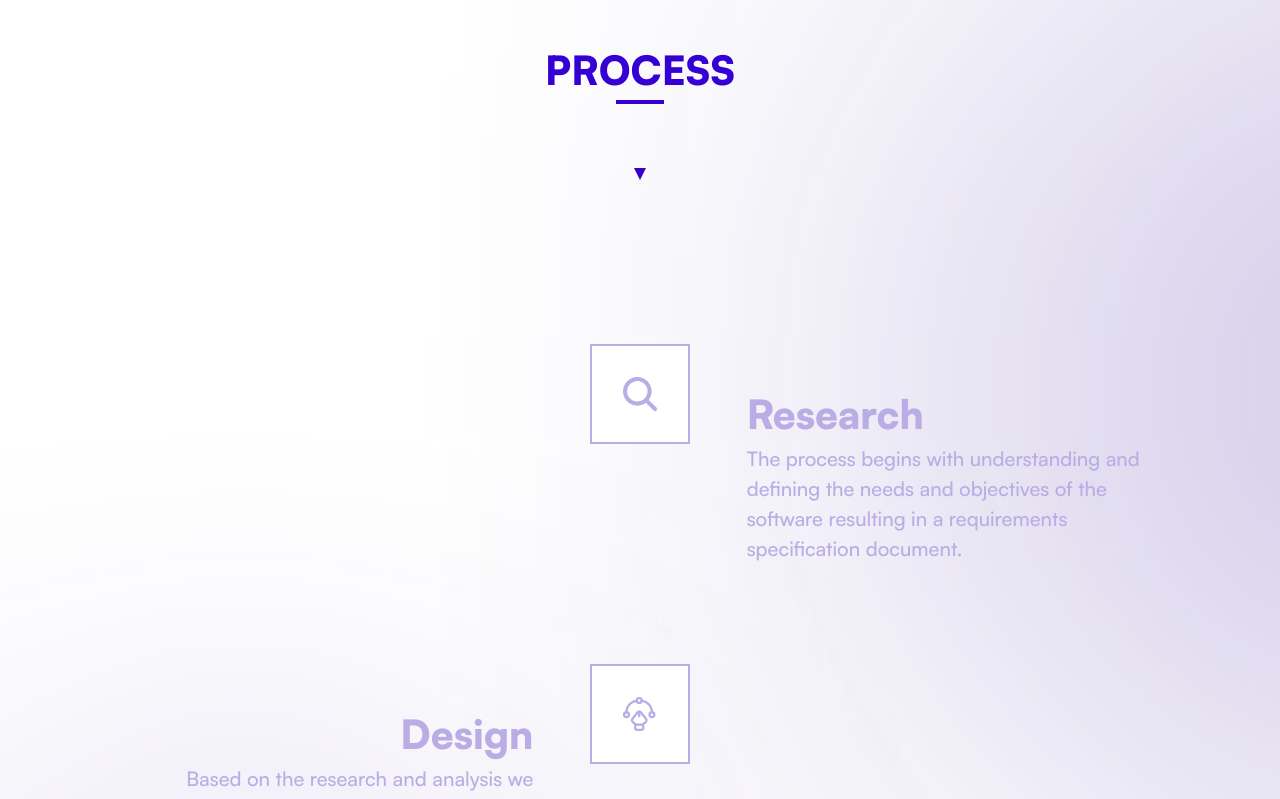
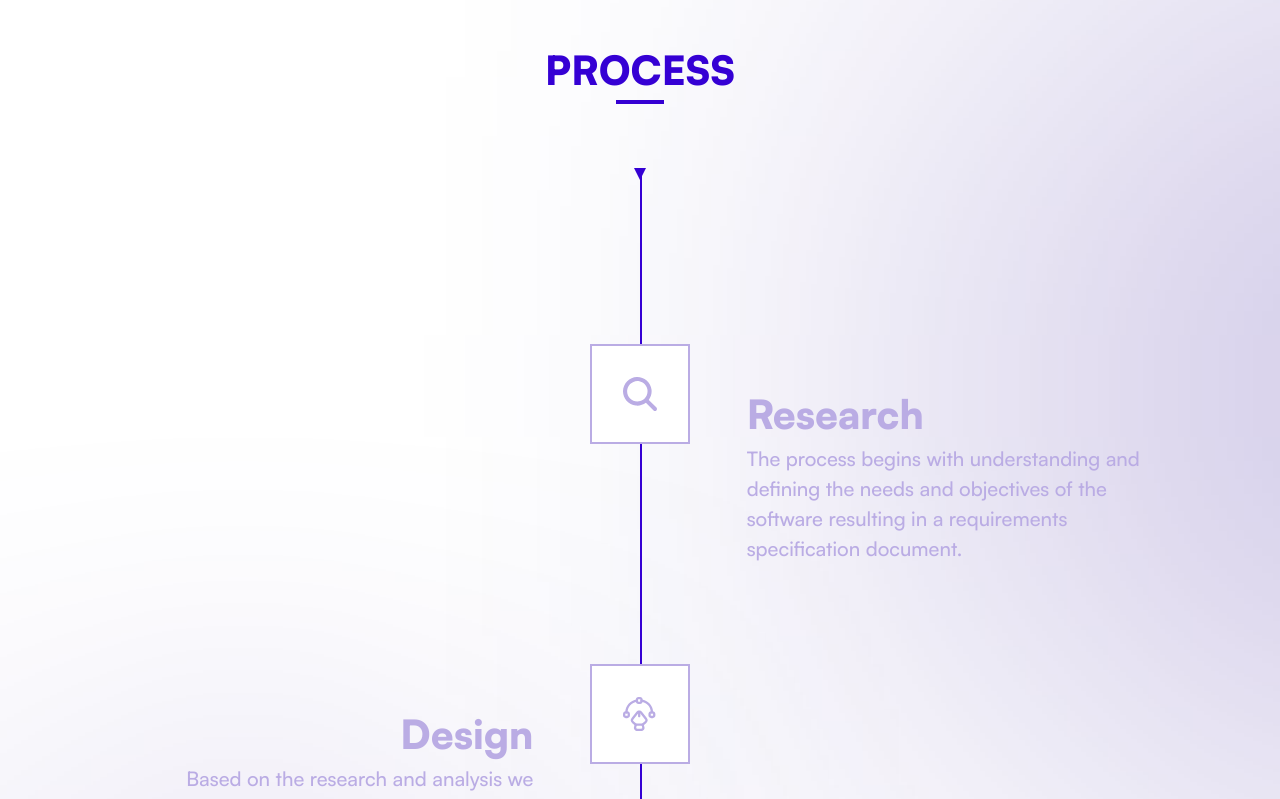
Before and after one commit to MRV-Tool/lpl-website, a React (Vite) app: page / in a window 1280 px wide. Shown: the part 2560-3359 px from the top of the page. Built offline with nearby package versions, Linux system fonts and the light colour scheme.

Commit message:
new changes

```diff
--- a/src/common/ProcessGrid.jsx
+++ b/src/common/ProcessGrid.jsx
@@ -1,19 +1,40 @@
 import React, { useRef, useState, useEffect } from "react";
 import { useInView } from "react-intersection-observer";
 
-const ProcessGrid = ({ image, heading, subheading, index, altText }) => {
+const ProcessGrid = ({
+  active,
+  inactive,
+  heading,
+  subheading,
+  index,
+  altText,
+  iconStyle,
+  iconView,
+  handleUpdate,
+}) => {
+  const [style, setStyle] = useState({});
   const processRef = useRef();
-  // const [headingStyle, setHeadingStyle] = useState("#BAACE4");
+  const iconRef = useRef();
+
   const [ref, inView] = useInView({
-    triggerOnce: true, // Only trigger once
+    threshold: 1,
   });
+
   useEffect(() => {
+    if (iconView) {
+      setStyle({ animation: "colorSwap 0.5s ease-in-out", color: "#3500D4" });
+    } else {
+      setStyle({
+        animation: "reverseColorSwap 0.5s ease-in-out",
+        color: "#BAACE4",
+      });
+    }
+  }, [iconView]);
+
+  useEffect(() => {
+    // console.log('inView,altText =====',inView,altText)
     if (inView) {
-      // setTimeout(()=>{
-      //   document.getElementById(heading).style.color = "#3500D4";
-      //   document.getElementById(subheading).style.color = "#1A0061"
-      // },500)
-      //setHeadingStyle("#3500D4");
+      handleUpdate(inView, altText);
     }
   }, [inView]);
 
@@ -22,8 +43,9 @@ const ProcessGrid = ({ image, heading, subheading, index, altText }) => {
       <div className="my-4">
         <div
           ref={(node) => {
-            processRef.current = node;
+            iconRef.current = node;
             ref(node);
+            // ref3(node)
           }}
           className="grid grid-cols-3 grid-rows-2 w-full items-end max_md:grid-cols-2"
         >
@@ -31,26 +53,36 @@ const ProcessGrid = ({ image, heading, subheading, index, altText }) => {
             <>
               <div
                 id="center-icon"
-                className="items-center justify-self-center col-start-2 row-start-1 bg-white border-2 border-lavendar F-JC-AI-CENTER w-[100px] h-[100px] max_md:col-start-1 max_md:w-[58px] max_md:h-[58px]"
+                className="items-center justify-self-center col-start-2 row-start-1 bg-white border-2 F-JC-AI-CENTER w-[100px] h-[100px] max_md:col-start-1 max_md:w-[58px] max_md:h-[58px]"
+                style={iconStyle}
               >
-                <img src={image} alt={altText} />
+                <img
+                  className="max_md:w-1/2"
+                  src={iconView ? active : inactive}
+                  alt={altText}
+                />
               </div>
               <div
                 id="process-heading"
-                className="-mr-16 col-start-1 row-start-1 justify-self-end max_md:col-start-2 max_md:justify-self-start max_md:-ml-16"
+                className="-mr-16 col-start-1 row-start-1 justify-self-end max_md:col-start-2 max_md:justify-self-start max_md:-ml-10"
               >
                 <div
                   id={heading}
                   className="ProcessHeading text-right max_md:text-left"
+                  style={style}
                 >
                   {heading}
                 </div>
               </div>
               <div
                 id="process-subheading"
-                className="-mr-16 justify-self-end col-start-1 row-start-2 max_md:col-start-2 max_md:justify-self-start max_md:-ml-16 "
+                className="-mr-16 justify-self-end col-start-1 row-start-2 max_md:col-start-2 max_md:justify-self-start max_md:-ml-10"
               >
-                <div id={subheading} className="ProcessSubHeading text-right max_md:text-left ">
+                <div
+                  id={subheading}
+                  className="ProcessSubHeading text-right max_md:text-left max_md:w-[70%]"
+                  style={style}
+                >
                   {subheading}
                 </div>
               </div>
@@ -59,21 +91,34 @@ const ProcessGrid = ({ image, heading, subheading, index, altText }) => {
             <>
               <div
                 id="center-icon"
-                className="items-center justify-self-center col-start-2 row-start-1 bg-white border-2 border-lavendar F-JC-AI-CENTER w-[100px] h-[100px] max_md:w-[58px] max_md:h-[58px] max_md:col-start-1"
+                className="items-center justify-self-center col-start-2 row-start-1 bg-white border-2 F-JC-AI-CENTER w-[100px] h-[100px] max_md:w-[58px] max_md:h-[58px] max_md:col-start-1"
+                style={iconStyle}
               >
-                <img src={image} alt={altText} />
+                <img
+                  className="max_md:w-1/2"
+                  src={iconView ? active : inactive}
+                  alt={altText}
+                />
               </div>
               <div
                 id="process-heading"
-                className=" -ml-16 col-start-3 row-start-1 justify-self-start max_md:col-start-2"
+                className=" -ml-16 col-start-3 row-start-1 justify-self-start max_md:col-start-2 max_md:-ml-10"
               >
-                <div id={heading} className="ProcessHeading">{heading}</div>
+                <div id={heading} className="ProcessHeading" style={style}>
+                  {heading}
+                </div>
               </div>
               <div
                 id="process-subheading"
-                className="-ml-16 justify-self-start col-start-3 row-start-2 max_md:col-start-2 "
+                className="-ml-16 justify-self-start col-start-3 row-start-2 max_md:col-start-2 max_md:-ml-10"
               >
-                <div id={subheading} className="ProcessSubHeading text-left ">{subheading}</div>
+                <div
+                  id={subheading}
+                  className="ProcessSubHeading text-left max_md:w-[70%]"
+                  style={style}
+                >
+                  {subheading}
+                </div>
               </div>
             </>
           )}
--- a/src/components/ContactUs.jsx
+++ b/src/components/ContactUs.jsx
@@ -3,7 +3,7 @@ import BackgroundSVG from "../assets/images/FooterBG.svg";
 import PhoneInput, { formatPhoneNumberIntl } from "react-phone-number-input";
 import "react-phone-number-input/style.css";
 
-const ContactUs = () => {
+const ContactUs = React.forwardRef((props,ref) => {
   const [name, setName] = useState("");
   const [email, setEmail] = useState("");
   const [phone, setPhone] = useState(0);
@@ -32,7 +32,7 @@ const ContactUs = () => {
   };
 
   return (
-    <div id="contact-us" className="my-24 relative overflow-clip">
+    <div ref={ref} id="contact-us" className="my-24 relative overflow-clip">
       <img
           className="z-[-1] absolute w-full"
           src={BackgroundSVG}
@@ -131,6 +131,6 @@ const ContactUs = () => {
       </div>
     </div>
   );
-};
+});
 
 export default ContactUs;
--- a/src/components/Process.jsx
+++ b/src/components/Process.jsx
@@ -1,54 +1,119 @@
-import React, { useEffect, useState } from "react";
+import React, { useEffect, useState, useRef } from "react";
 import { ProcessList } from "../common/constants";
 import ProcessGrid from "../common/ProcessGrid";
+import { useInView } from "react-intersection-observer";
 
-const Process = () => {
+const Process = React.forwardRef((props,ref) => {
+  const {serviceView,reviewView}=props;
+  const processCard = useRef();
+  const [processState, setProcessState] = useState(ProcessList);
   const [scrollPercentage, setScrollPercentage] = useState(0);
+  const [ref1, inView] = useInView({
+    threshold: 1,
+  });
+
+  const handleStyle = (id, data) => {
+    let update = data.map((value, index) => {
+      if (id == index) {
+        return {
+          ...value,
+          style: { border: "none", boxShadow: "0px 0px 20px 0px #0000000D" },
+        };
+      } else if (id > index) {
+        return { ...value, view:true,style: { border: "#3500D4 2px solid" } };
+      } else {
+        return {
+          ...value,
+          view: false,
+          style: { border: "#BAACE4 2px solid" },
+        };
+      }
+    });
+    // console.log('id,data =====',id,data)
+    setProcessState(update);
+  };
+
+  const updateProcessList = (view, altText) => {
+    let id;
+    let update = processState.map((data, index) => {
+      if (data.alt === altText) {
+        id = index;
+        return { ...data, view: view };
+      } else {
+        return { ...data };
+      }
+    });
+    handleStyle(id, update);
+  };
+
   const handleScroll = () => {
+    const scrollContainer = document.getElementById("scrollContainer");
+    console.log("scrollContainer.scrollTop =====", scrollContainer.scrollTop);
     const scrollY = window.scrollY;
     const windowHeight = window.innerHeight;
     const scrollHeight = document.documentElement.scrollHeight;
     const percentage = (scrollY / (scrollHeight - windowHeight)) * 100;
-    console.log(
-      "scrollY,windowHeight,scrollHeight,percentage =====",
-      scrollY,
-      windowHeight,
-      scrollHeight,
-      percentage
-    );
     setScrollPercentage(percentage);
   };
 
   useEffect(() => {
+    if (inView) {
       window.addEventListener("scroll", handleScroll);
+    }
       return () => {
         window.removeEventListener("scroll", handleScroll);
       };
-  }, []);
+  }, [inView]);
+
+  useEffect(()=>{
+    if(reviewView){
+      let updated = processState.map((process)=>{
+        return {...process,view:true,style: { border: "#3500D4 2px solid" }}
+      })
+      setProcessState(updated)
+    }
+    if(serviceView){
+      let updated = processState.map((process)=>{
+        return {...process,view:false,style: { border: "#BAACE4 2px solid" }}
+      })
+      setProcessState(updated)
+    }
+  },[serviceView,reviewView])
 
   return (
-      <div id="process" className="my-28">
+    <div ref={ref} id="process" className="my-28">
       <div className="w-full F-JC-AI-CENTER flex-col">
         <div className="HeadingText uppercase">Process</div>
         <div className="underline max_md:w-[1.5rem]"></div>
         <div className="my-8">
-            <div className="mx-auto w-[80%] relative py-8 max_md:w-full">
+          <div
+            ref={(node) => {
+              processCard.current = node;
+              ref1(node);
+            }}
+            id="scrollContainer"
+            className="mx-auto w-[80%] relative py-8 max_md:w-full"
+          >
             <div className="w-[500px] h-[500px] ellipse absolute top-0 -right-[500px] opacity-70"></div>
             <div className="full F-JC-AI-CENTER -mb-2 max_md:block max_md:ml-[24%]">
               <div className="inverted"></div>
             </div>
             <div
               className="absolute vertical-line border border-classic-dark-bluish left-[50%] z-[-1] max_md:left-[25%]"
-                style={{ height: `${scrollPercentage}%` }}
+              style={{ height: `100%` }}
             ></div>
             <div className="py-28">
-                {ProcessList.map((process, index) => (
+              {processState.map((process, index) => (
                 <ProcessGrid
-                    image={process.inactive}
+                  active={process.active}
+                  inactive={process.inactive}
                   heading={process.title}
                   subheading={process.text}
                   index={process.id}
                   altText={process.alt}
+                  iconView={process.view}
+                  handleUpdate={updateProcessList}
+                  iconStyle={process.style}
                 />
               ))}
             </div>
@@ -61,6 +126,6 @@ const Process = () => {
       </div>
     </div>
   );
-};
+});
 
 export default Process;
--- a/src/components/Reviews.jsx
+++ b/src/components/Reviews.jsx
@@ -2,10 +2,10 @@ import Carousel from "../common/Carousel";
 import React from "react";
 import { CarouselContent } from "../common/constants";
 
-const Reviews = () => {
+const Reviews = React.forwardRef((props,ref) => {
   return (
     <>
-      <div id="reviews" className="my-20">
+      <div ref={ref} id="reviews" className="my-20">
         <div className="w-full F-JC-AI-CENTER flex-col">
           <div className="HeadingText uppercase">Client Reviews</div>
           <div className="underline max_md:w-[1.5rem]"></div>
@@ -16,6 +16,6 @@ const Reviews = () => {
       </div>
     </>
   );
-};
+});
 
 export default Reviews;
--- a/src/pages/HomePage.jsx
+++ b/src/pages/HomePage.jsx
@@ -1,18 +1,52 @@
-import React from "react";
+import React, { useEffect, useRef } from "react";
 import Layout from "../components/layout/Layout";
 import Services from "../components/Services";
 import Process from "../components/Process";
 import Reviews from "../components/Reviews";
 import ContactUs from "../components/ContactUs";
+import { useInView } from "react-intersection-observer";
 
 const HomePage = () => {
+  const servicesRef = useRef(null);
+  const processRef = useRef(null);
+  const reviewsRef = useRef(null);
+  const contactUsRef = useRef(null);
+
+  const [ref1, servicesInView] = useInView({ threshold: 0.5 });
+  const [ref2, processInView] = useInView({ threshold: 0.5 });
+  const [ref3, reviewsInView] = useInView({ threshold: 0.5 });
+  const [ref4, contactUsInView] = useInView({ threshold: 0.5 });
+
   return (
     <>
       <Layout>
-      <Services/>
-      <Process/>
-      <Reviews/>
-      <ContactUs/>
+        {/* Use the useRef to get the ref value */}
+        <Services
+          ref={(node) => {
+            servicesRef.current = node;
+            ref1(node);
+          }}
+        />
+        <Process
+          serviceView={servicesInView}
+          reviewView={reviewsInView}
+          ref={(node) => {
+            processRef.current = node;
+            ref2(node);
+          }}
+        />
+        <Reviews
+          ref={(node) => {
+            reviewsRef.current = node;
+            ref3(node);
+          }}
+        />
+        <ContactUs
+          ref={(node) => {
+            contactUsRef.current = node;
+            ref4(node);
+          }}
+        />
       </Layout>
     </>
   );
```
Also changed, not shown: src/common/constants.js (+20 -4 lines), src/components/Services.jsx (+4 -3 lines), src/index.css (+36 -0 lines). Lines whose indentation alone changed are shown as unchanged.
